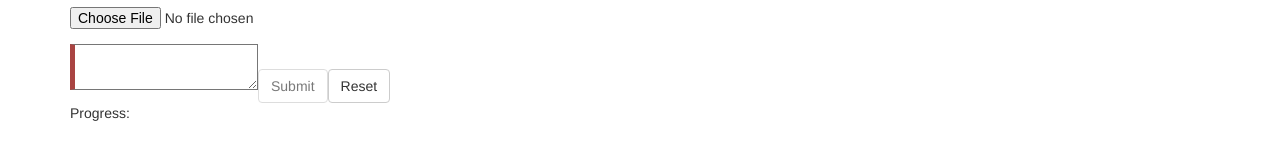
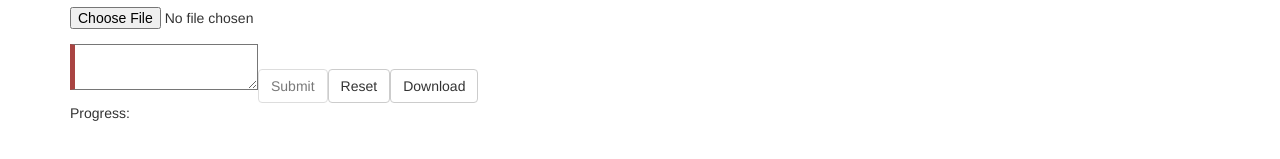
Before and after one commit to agussman/garmin-fit-fix, an Angular app in the folder fit-convert-ng5/: page / in a window 1280 px wide. Shown: the part 270-429 px from the top of the page. Built offline with nearby package versions, Linux system fonts and the light colour scheme.

Commit message:
Trying to handleDownload

```diff
--- a/fit-convert-ng5/src/app/activity-form/activity-form.component.html
+++ b/fit-convert-ng5/src/app/activity-form/activity-form.component.html
@@ -42,6 +42,7 @@
 
     <button type='submit' class='btn btn-default' [disabled]='statusFormGroup.invalid'>Submit</button>
     <button type='button' class='btn btn-default' (click)='statusNgForm.resetForm({})'>Reset</button>
+    <button type='button' class='btn btn-default' (click)='statusNgForm.resetForm({})'>Download</button>
 
 
   </form>
--- a/fit-convert-ng5/src/app/activity-form/activity-form.component.ts
+++ b/fit-convert-ng5/src/app/activity-form/activity-form.component.ts
@@ -82,6 +82,10 @@ export class ActivityFormComponent implements OnInit {
         console.log(this.myFileInput.nativeElement.files);
     }
 
+    handleDownload() {
+        console.log("you are doing the file download thing");
+    }
+
   onSubmit() {
     this.submitted = true;
     console.log("You clicked Submit!");
```
